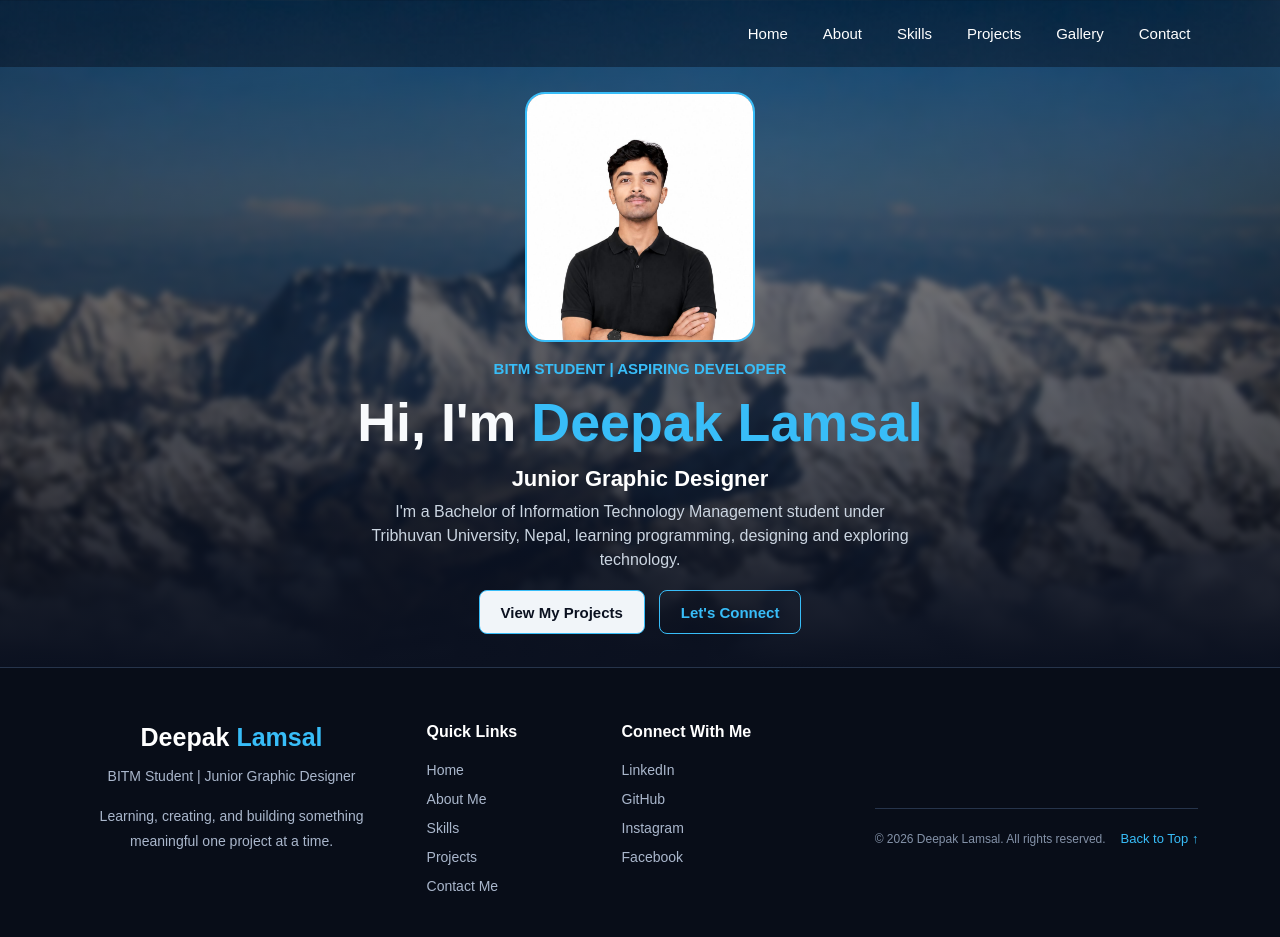
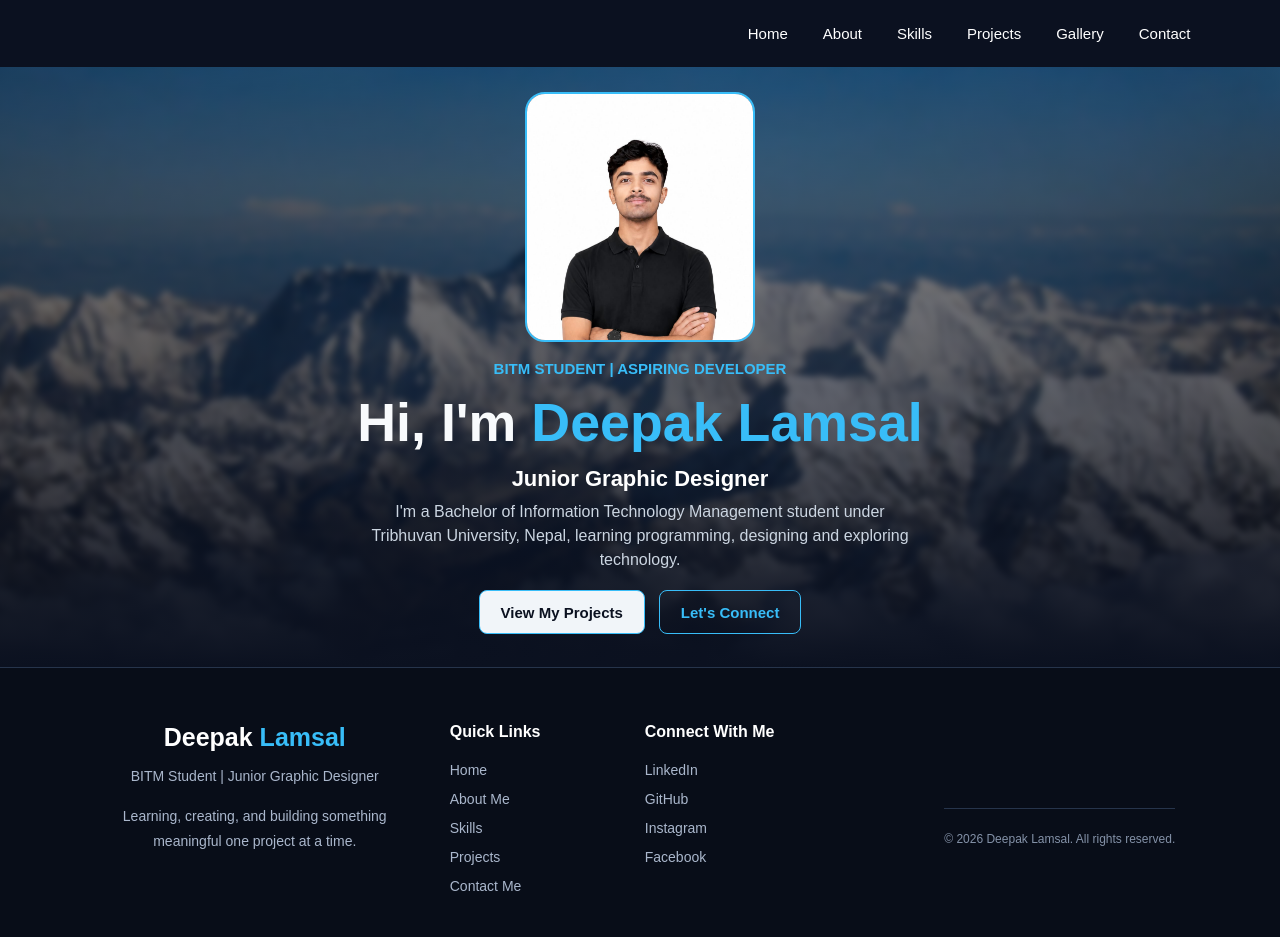
Before and after one commit to Deepak-Lamsal/My-Structured-Portfolio, a plain HTML site: page index.html in a window 1280 px wide. Drawn offline with Linux system fonts and the light colour scheme.

```diff
--- a/index.html
+++ b/index.html
@@ -106,9 +106,6 @@
             &copy; 2026 Deepak Lamsal.
             All rights reserved.
         </p>
-
-        <a href="#home" class="back-to-top">
-            Back to Top ↑
         </a>
     </div>
 
--- a/style.css
+++ b/style.css
@@ -22,7 +22,7 @@ body {
    background-size: 100% 100vh;
     background-position: center;
     background-repeat: no-repeat;
-    background-attachment: fixed;
+    background-attachment: scroll;
 }
 
 
@@ -258,6 +258,7 @@ footer {
     display: flex;
     justify-content: center;
     align-items: center;
+    position: relative;
 }
 
 footer p {
```
